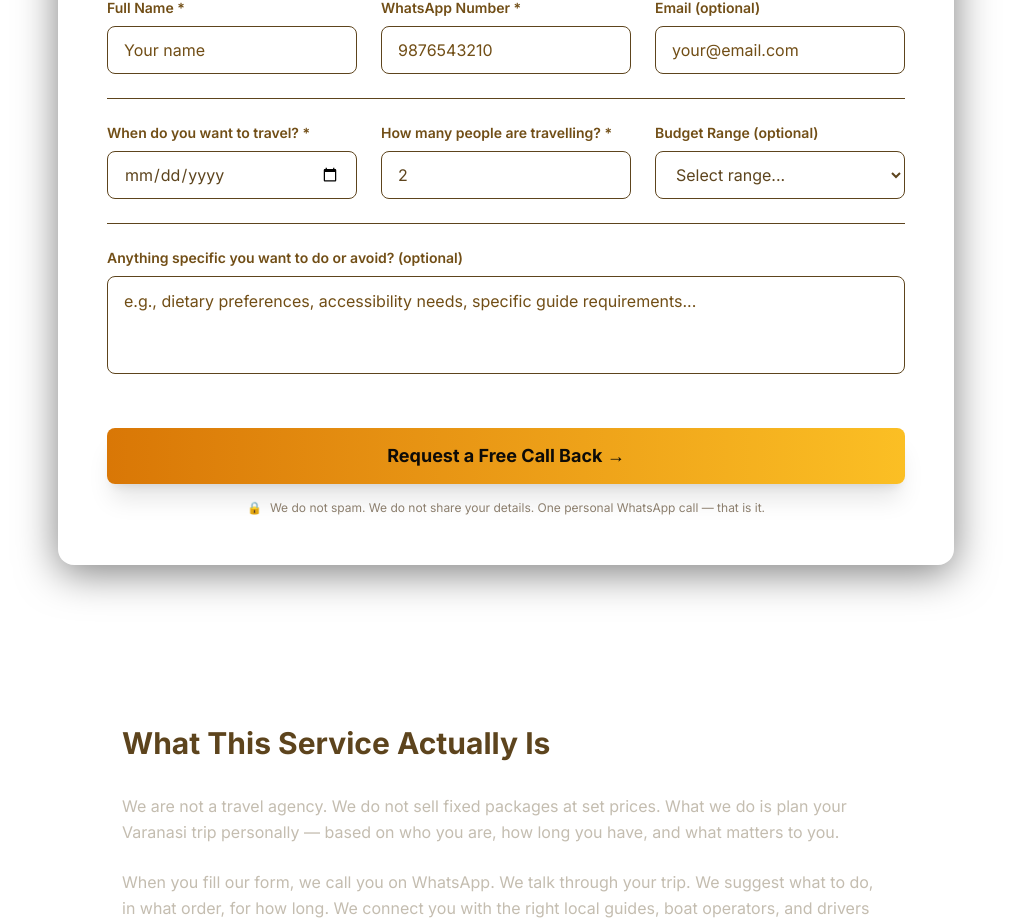
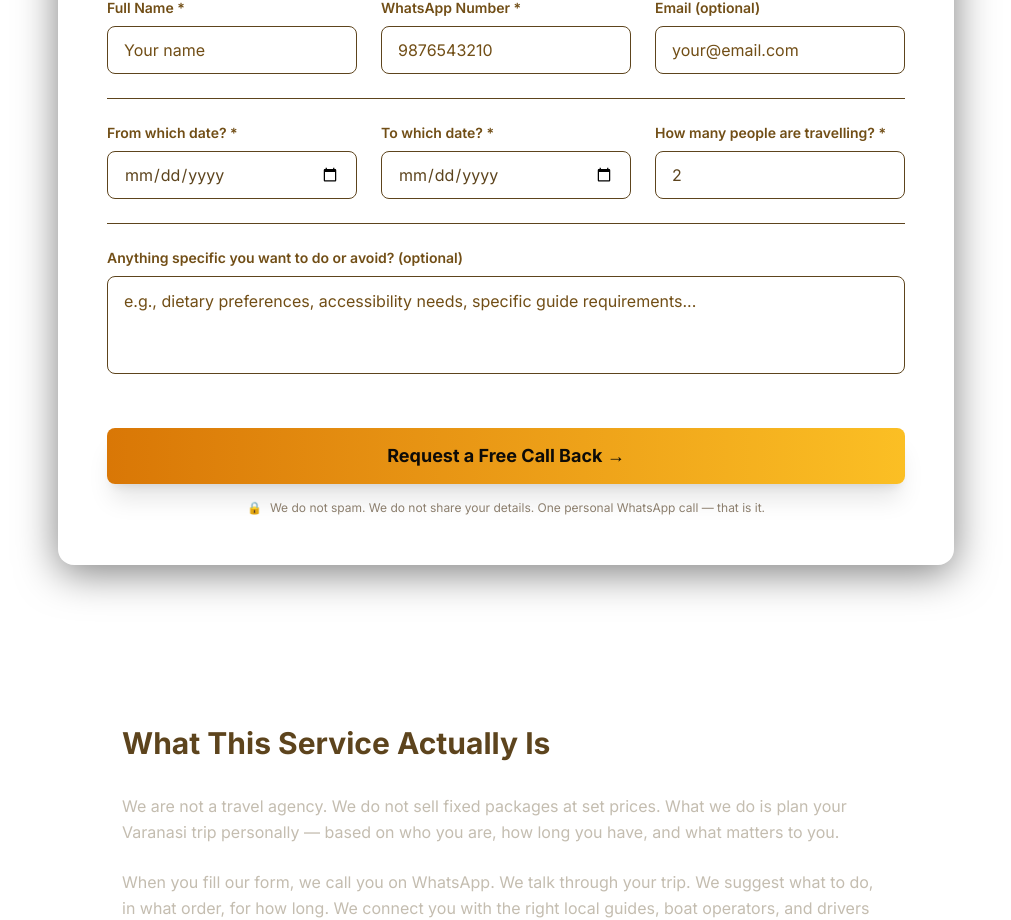
Before and after one commit to vishu810/Varanasitravel, a Next.js app: page / in a window 1280 px wide. Shown: the part 5977-6897 px from the top of the page, without its empty margins (134-1145 px from the left). Built offline with nearby package versions, Linux system fonts and the light colour scheme.

Commit message:
feat: update travel date fields and remove budget range
Co-authored-by: Vishvajeet singh <72149852+vishu810@users.noreply.github.com>

```diff
--- a/app/api/leads/route.ts
+++ b/app/api/leads/route.ts
@@ -13,9 +13,9 @@ export async function POST(req: NextRequest) {
         fullName: validated.fullName,
         whatsapp: validated.whatsapp,
         email: validated.email || null,
-        travelDate: validated.travelDate || null,
+        travelDateFrom: validated.travelDateFrom || null,
+        travelDateTo: validated.travelDateTo || null,
         numberOfPax: validated.numberOfPax,
-        budgetRange: validated.budgetRange ?? 'Not specified',
         specialRequests: validated.specialRequests,
         source: validated.source,
         pageUrl: validated.pageUrl,
--- a/components/forms/LeadForm.tsx
+++ b/components/forms/LeadForm.tsx
@@ -112,13 +112,22 @@ export default function LeadForm() {
         >
           <div className="grid gap-6 md:grid-cols-3">
             <div>
-              <label className="mb-2 block text-sm font-semibold text-[#714e16]">When do you want to travel? *</label>
+              <label className="mb-2 block text-sm font-semibold text-[#714e16]">From which date? *</label>
               <input
                 type="date"
-                {...register('travelDate', { valueAsDate: true })}
+                {...register('travelDateFrom', { valueAsDate: true })}
                 className="h-12 w-full rounded-lg border border-[var(--border)] bg-[var(--bg-surface)] px-4 text-[var(--text-primary)] focus:border-[#D97706] focus:outline-none transition"
               />
-              {errors.travelDate && <p className="mt-1 text-sm text-red-400">⚠️ {errors.travelDate.message}</p>}
+              {errors.travelDateFrom && <p className="mt-1 text-sm text-red-400">⚠️ {errors.travelDateFrom.message}</p>}
+            </div>
+            <div>
+              <label className="mb-2 block text-sm font-semibold text-[#714e16]">To which date? *</label>
+              <input
+                type="date"
+                {...register('travelDateTo', { valueAsDate: true })}
+                className="h-12 w-full rounded-lg border border-[var(--border)] bg-[var(--bg-surface)] px-4 text-[var(--text-primary)] focus:border-[#D97706] focus:outline-none transition"
+              />
+              {errors.travelDateTo && <p className="mt-1 text-sm text-red-400">⚠️ {errors.travelDateTo.message}</p>}
             </div>
             <div>
               <label className="mb-2 block text-sm font-semibold text-[#714e16]">How many people are travelling? *</label>
@@ -129,19 +138,6 @@ export default function LeadForm() {
                 className="h-12 w-full rounded-lg border border-[var(--border)] bg-[var(--bg-surface)] px-4 text-[var(--text-primary)] focus:border-[#D97706] focus:outline-none transition"
               />
               {errors.numberOfPax && <p className="mt-1 text-sm text-red-400">⚠️ {errors.numberOfPax.message}</p>}
-            </div>
-            <div>
-              <label className="mb-2 block text-sm font-semibold text-[#714e16]">Budget Range (optional)</label>
-              <select
-                {...register('budgetRange')}
-                className="h-12 w-full rounded-lg border border-[var(--border)] bg-[var(--bg-surface)] px-4 text-[var(--text-primary)] focus:border-[#D97706] focus:outline-none transition"
-              >
-                <option value="">Select range...</option>
-                <option value="USD 2,000 - 5,000">$2k - $5k</option>
-                <option value="USD 5,000 - 10,000">$5k - $10k</option>
-                <option value="USD 10,000 - 20,000">$10k - $20k</option>
-                <option value="USD 20,000+">$20k+</option>
-              </select>
             </div>
           </div>
         </motion.div>
--- a/lib/email.ts
+++ b/lib/email.ts
@@ -16,20 +16,20 @@ export async function sendLeadNotificationEmail(lead: any) {
   }
 
   try {
-    const travelDateStr = lead.travelDate ? new Date(lead.travelDate).toLocaleDateString() : 'Not specified'
+    const travelDateFromStr = lead.travelDateFrom ? new Date(lead.travelDateFrom).toLocaleDateString() : 'Not specified'
+    const travelDateToStr = lead.travelDateTo ? new Date(lead.travelDateTo).toLocaleDateString() : 'Not specified'
 
     const response = await resend!.emails.send({
       from: `Varunaassi <${resendFromEmail}>`,
       to: adminEmail,
-      subject: `🔔 New Lead: ${lead.fullName} — ${travelDateStr}`,
+      subject: `🔔 New Lead: ${lead.fullName} — ${travelDateFromStr} to ${travelDateToStr}`,
       html: `
         <div style="font-family: sans-serif; max-width: 600px;">
           <h2>New Trip Enquiry 🙏</h2>
           <p><strong>Name:</strong> ${lead.fullName}</p>
           <p><strong>WhatsApp:</strong> +91 ${lead.whatsapp}</p>
-          <p><strong>Travel Date:</strong> ${travelDateStr}</p>
+          <p><strong>Travel Dates:</strong> ${travelDateFromStr} to ${travelDateToStr}</p>
           <p><strong>Pax:</strong> ${lead.numberOfPax}</p>
-          <p><strong>Budget Range:</strong> ${lead.budgetRange || 'Not specified'}</p>
           <p><strong>Special Requests:</strong> ${lead.specialRequests || 'None'}</p>
           <a href="${process.env.NEXTAUTH_URL}/admin/leads/${lead.id}">View in Dashboard →</a>
         </div>
--- a/lib/validations.ts
+++ b/lib/validations.ts
@@ -4,13 +4,17 @@ export const leadSchema = z.object({
   fullName: z.string().min(2, 'Name must be at least 2 characters').max(100),
   whatsapp: z.string().regex(/^[6-9]\d{9}$/, 'Enter a valid 10-digit Indian mobile number'),
   email: z.string().email().optional().or(z.literal('')),
-  travelDate: z.union([
+  travelDateFrom: z.union([
+    z.date(),
+    z.string().datetime().transform(str => new Date(str)),
+    z.string().regex(/^\d{4}-\d{2}-\d{2}$/).transform(str => new Date(str)),
+  ]).optional(),
+  travelDateTo: z.union([
     z.date(),
     z.string().datetime().transform(str => new Date(str)),
     z.string().regex(/^\d{4}-\d{2}-\d{2}$/).transform(str => new Date(str)),
   ]).optional(),
   numberOfPax: z.number().min(1).max(50),
-  budgetRange: z.string().optional(),
   specialRequests: z.string().max(500).optional(),
   source: z.string().optional(),
   pageUrl: z.string().optional(),
```
Also changed, not shown: 2 other files (tests, documents, lock files or other folders).
